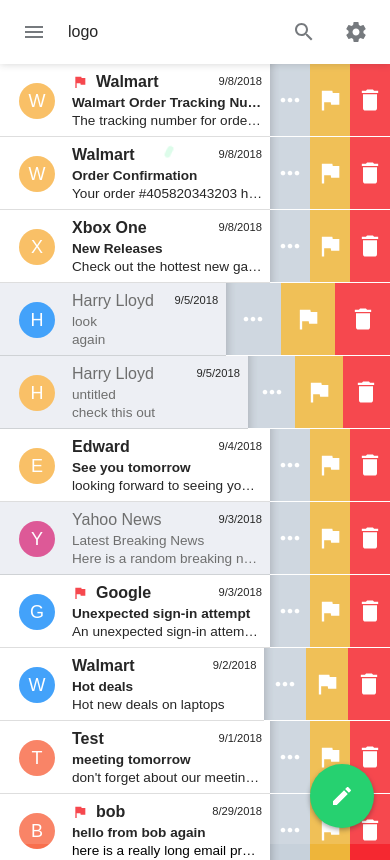
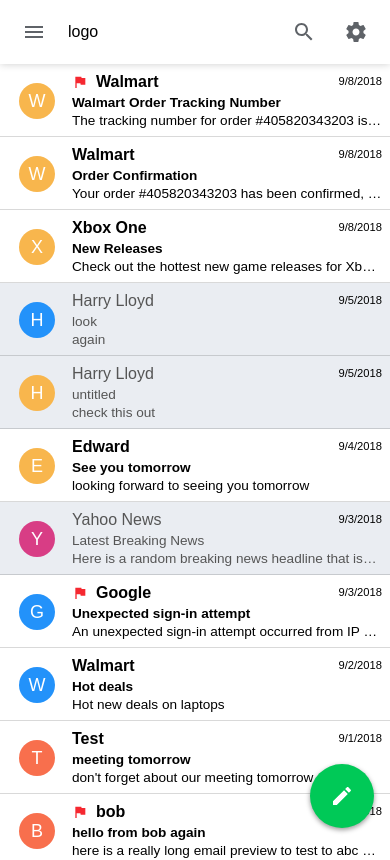
Before and after one commit to staton/email, a React (Create React App) app: page / in a window 390 px wide. Shown: the top 860 px of the page. Built offline with nearby package versions, Linux system fonts and the light colour scheme.

Commit message:
Added ability to dynamically set email-lading fade out speed, fixed bug with swiping email list on small screens

```diff
--- a/src/components/App/App.jsx
+++ b/src/components/App/App.jsx
@@ -11,6 +11,7 @@
 import {bindActionCreators} from 'redux';
 import {connect} from 'react-redux';
 import {MdEdit} from 'react-icons/md';
+import { EMAIL_LOADING_OVERLAY_FADE_SPEED } from '../../resources/constants';
 import {setScreenSize} from '../../redux/actions/app-actions';
 import {
     setDraftListItemsActive,
@@ -36,7 +37,7 @@
         window.addEventListener('resize', this.handleResized);
 
         // load the initial emails:
-        this.props.userLogin('s@gmail.com', 'p@$$w0rd');
+        this.props.userLogin('s@gmail.com', 'p@$$w0rd', EMAIL_LOADING_OVERLAY_FADE_SPEED);
     }
 
 	render() {
@@ -46,7 +47,10 @@
                     {
                         (this.props.emailLoadingOverlayState === LoadingOverlayState.None)
                         ? null
-                        : <LoadingOverlay loadingOverlayState={this.props.emailLoadingOverlayState} />
+                        : <LoadingOverlay
+                            fadeOutSpeed={EMAIL_LOADING_OVERLAY_FADE_SPEED}
+                            loadingOverlayState={this.props.emailLoadingOverlayState}
+                         />
                     }
                     <Header />
                     <div className="App__content">
--- a/src/components/LoadingOverlay/LoadingOverlay.jsx
+++ b/src/components/LoadingOverlay/LoadingOverlay.jsx
@@ -4,11 +4,12 @@
 import LoadingSpinner from '../LoadingSpinner/LoadingSpinner';
 
 const propTypes = {
+    fadeOutSpeed: PropTypes.number,
     loadingOverlayState: PropTypes.string.isRequired
 };
 
 const defaultProps = {
-    onClick: () => {}
+    fadeOutSpeed: 1000
 };
 
 export class LoadingOverlay extends Component {
@@ -17,7 +18,10 @@
         return (this.props.loadingOverlayState === LoadingOverlayState.None)
             ? null
             : (
-                <div className={this.getClassName()}>
+                <div
+                    className={this.getClassName()}
+                    style={this.getStyle()}
+                >
                     <LoadingSpinner />
                 </div>
             );
@@ -36,6 +40,33 @@
         return className;
     }
 
+    /**
+     * Gets the inline style for this component.
+     * @returns {object} The style object.
+     */
+    getStyle() {
+        let transition = 'all ' + this.props.fadeOutSpeed + 'ms ease-in';
+
+        return {
+            msTransition: transition,
+            WebkitTransition: transition,
+            transition: transition
+        };
+
+        /*return (this.props.loadingOverlayState === LoadingOverlayState.Fading)
+            ? {
+                msTransition: transition,
+                WebkitTransition: transition,
+                transition: transition,
+                opacity: '0.0'
+            }
+            : {
+                msTransition: transition,
+                WebkitTransition: transition,
+                transition: transition
+            };*/
+    }
+
 }
 
 LoadingOverlay.propTypes = propTypes;
--- a/src/redux/actions/email-actions.js
+++ b/src/redux/actions/email-actions.js
@@ -1,6 +1,5 @@
 import API_MANAGER from '../../managers/mockApiManager';
 import LoadingOverlayState from '../../enums/LoadingOverlay';
-import { EMAIL_OVERLAY_FADE_SPEED } from '../../resources/constants';
 import {
     EMAIL_ADD,
     EMAIL_LIST_ITEM_SWIPED,
@@ -31,9 +30,10 @@
 
 /**
  * Initially loads the emails from the API.
+ * @param {number} loadingOverlayFadeOutSpeed The number of ms it takes to fade out the loading overlay.
  * @returns {object}
  */
-export const loadEmails = () => {
+export const loadEmails = (loadingOverlayFadeOutSpeed) => {
 
     return (dispatch) => {
         dispatch(setEmailLoadingOverlayState(LoadingOverlayState.Visible));
@@ -44,7 +44,7 @@
                 dispatch(setEmailLoadingOverlayState(LoadingOverlayState.Fading));
                 setTimeout(() => {
                     dispatch(setEmailLoadingOverlayState(LoadingOverlayState.None));
-                }, EMAIL_OVERLAY_FADE_SPEED + 50);
+                }, loadingOverlayFadeOutSpeed + 10);
             },
             (err) => {
                 dispatch(loadEmailsError(err));
--- a/src/redux/actions/user-actions.js
+++ b/src/redux/actions/user-actions.js
@@ -10,8 +10,9 @@
  * Logs the user into the app.
  * @param {string} email The user's email address.
  * @param {string} password The user's password.
+ * @param {number} loadingOverlayFadeOutSpeed The number of ms needed to fade out the loading overlay.
  */
-export const userLogin = (email, password) => {
+export const userLogin = (email, password, loadingOverlayFadeOutSpeed) => {
     console.log('userLogin called');
     return (dispatch) => {
         dispatch(setIsLoggingIn(true));
@@ -22,7 +23,7 @@
             (response) => {
                 dispatch(userLoginSuccess(response));
                 dispatch(setIsLoggingIn(false));
-                dispatch(loadEmails());
+                dispatch(loadEmails(loadingOverlayFadeOutSpeed));
             },
             (err) => {
                 dispatch(userLoginFailure(err));
--- a/src/resources/constants.js
+++ b/src/resources/constants.js
@@ -1,5 +1,5 @@
 // IMPORTANT: make sure the 'MAX_WIDTH_SMALL_SCREEN' value here matches with 'max-width' value in styles/base/_mixins.scss (@mixin style-for(...)).
 export const MAX_WIDTH_SMALL_SCREEN = 1023;
 
-// The speed which the email overlay will fade out.
-export const EMAIL_OVERLAY_FADE_SPEED = 2000;
+// The speed which the email-loading overlay will fade out.
+export const EMAIL_LOADING_OVERLAY_FADE_SPEED = 1000;
--- a/src/styles/components/_emaillistitem.scss
+++ b/src/styles/components/_emaillistitem.scss
@@ -3,6 +3,7 @@
 $local-font-size-smaller: .8rem;
 
 .EmailListItem {
+    position: relative;
 
     @include style-for($var-screen-size-small) {
         align-items: stretch;
--- a/src/styles/components/_emaillistitemoptions.scss
+++ b/src/styles/components/_emaillistitemoptions.scss
@@ -3,7 +3,7 @@
     float: right;
     clear: both;
     height: $var-email-list-item-height-small;
-    /*position: absolute;*/
+    position: absolute;
     right: 0;
     width: $var-email-list-item-options-menu-width;
     z-index: 1;
--- a/src/styles/components/_loadingoverlay.scss
+++ b/src/styles/components/_loadingoverlay.scss
@@ -11,7 +11,7 @@
     position: fixed;
     right: 0;
     top: 0;
-    @include transition(opacity 2s ease);
+    /*@include transition(opacity 1s ease);*/
     z-index: 999;
 
     &.LoadingOverlay--fade {
--- a/src/styles/main.css
+++ b/src/styles/main.css
@@ -236,6 +236,8 @@
         -moz-user-select: none;
         -ms-user-select: none;
         user-select: none; } }
+  #root .EmailListItem {
+    position: relative; }
     @media all and (max-width: 1023px) and (max-height: 1024px) {
       #root .EmailListItem {
         align-items: stretch;
@@ -380,7 +382,7 @@
     float: right;
     clear: both;
     height: 72px;
-    /*position: absolute;*/
+    position: absolute;
     right: 0;
     width: 192px;
     z-index: 1; }
@@ -462,10 +464,7 @@
     position: fixed;
     right: 0;
     top: 0;
-    -webkit-transition: opacity 2s ease;
-    -moz-transition: opacity 2s ease;
-    -o-transition: opacity 2s ease;
-    transition: opacity 2s ease;
+    /*@include transition(opacity 1s ease);*/
     z-index: 999; }
     #root .LoadingOverlay.LoadingOverlay--fade {
       opacity: 0; }
```
Also changed, not shown: 2 other files (tests, documents, lock files or other folders). Lines whose indentation alone changed are shown as unchanged.
